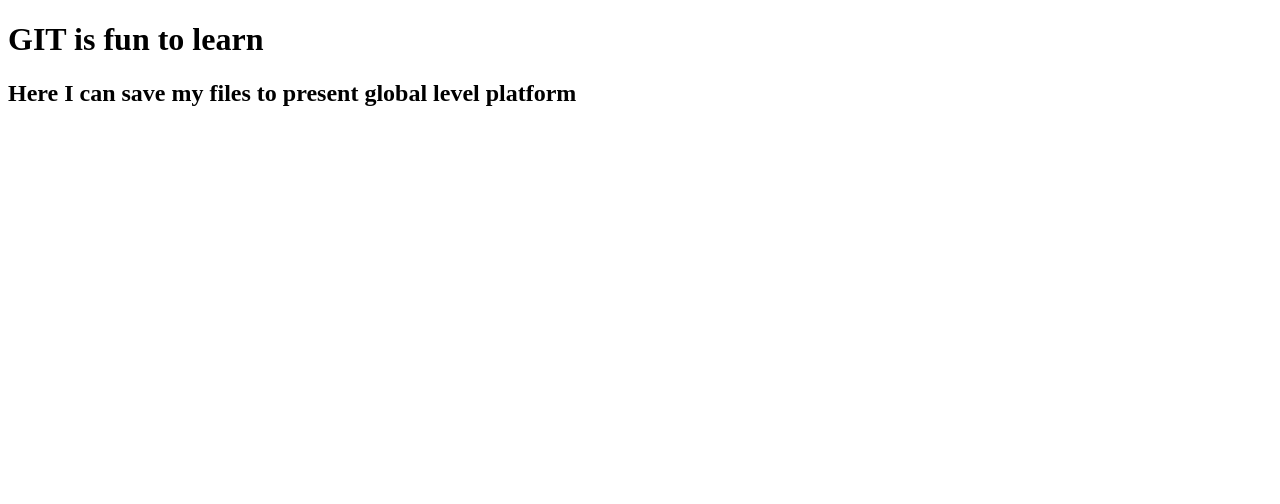
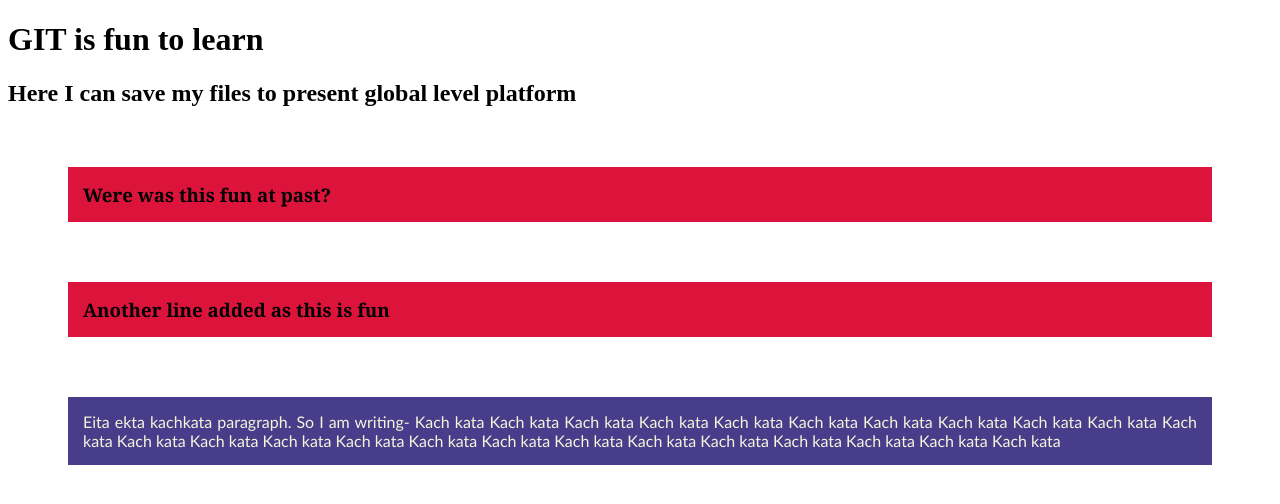
Before and after one commit to arifuddinraihan/my-third-repo, a plain HTML site: page index.html in a window 1280 px wide. Drawn offline with Linux system fonts and the light colour scheme.

Commit message:
I updated lot

```diff
--- a/index.html
+++ b/index.html
@@ -5,9 +5,14 @@
     <meta http-equiv="X-UA-Compatible" content="IE=edge">
     <meta name="viewport" content="width=device-width, initial-scale=1.0">
     <title>My Third Repository</title>
+    <link rel="stylesheet" href="style.css">
+
 </head>
 <body>
     <h1> GIT is fun to learn</h1>
     <h2>Here I can save my files to present global level platform</h2>
+    <h3>Were was this fun at past?</h3>
+    <h3>Another line added as this is fun</h3>
+    <p>Eita ekta kachkata paragraph. So I am writing- Kach kata Kach kata Kach kata Kach kata Kach kata Kach kata Kach kata Kach kata Kach kata Kach kata Kach kata Kach kata Kach kata Kach kata Kach kata Kach kata Kach kata Kach kata Kach kata Kach kata Kach kata Kach kata Kach kata Kach kata</p>
 </body>
 </html>
--- /dev/null
+++ b/style.css
@@ -0,0 +1,20 @@
+h3{
+    font-family: Georgia, 'Times New Roman', Times, serif;
+    font-weight: 800;
+    background-color: crimson;
+    padding: 15px;
+    border: 10px;
+    margin: 60px;
+}
+
+p{
+    font-family: 'Trebuchet MS', 'Lucida Sans Unicode', 'Lucida Grande', 'Lucida Sans', Arial, sans-serif;
+    font-weight: 500;
+    background-color: darkslateblue;
+    color: beige;
+    padding: 15px;
+    border: 10px;
+    margin: 60px;
+    display: 100% - 2em;
+    text-align: justify;
+}
```
